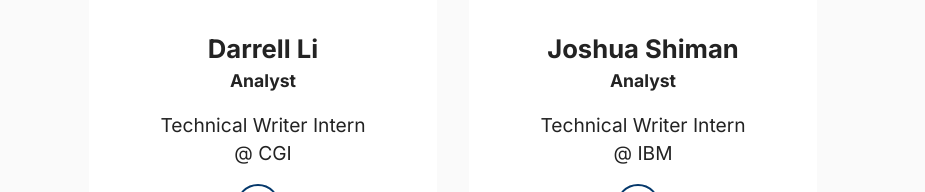
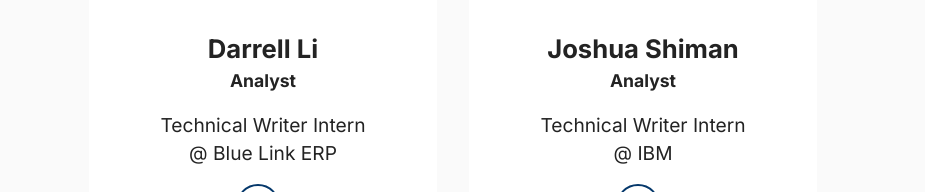
Before and after one commit to LinkageConsulting/LinkageConsulting, a plain HTML site: page index.html in a window 1280 px wide. Shown: the part 3672-3864 px from the top of the page, without its empty margins (187-1112 px from the left). Drawn offline with Linux system fonts and the light colour scheme; files whose address does not match are found by name.

Commit message:
Update index.html

```diff
--- a/index.html
+++ b/index.html
@@ -305,7 +305,7 @@
                         <h6 class="mbr-role mbr-fonts-style align-center mb-3 display-4">
                             <strong>Analyst</strong></h6>
                         <p class="card-text mbr-fonts-style align-center display-7">
-                            Technical Writer Intern<br>@ CGI</p>
+                            Technical Writer Intern<br>@ Blue Link ERP</p>
                         <div class="social-row display-7">
                             <div class="soc-item">
                                 <a href="https://www.linkedin.com/in/darrell-li/" target="_blank">
```
